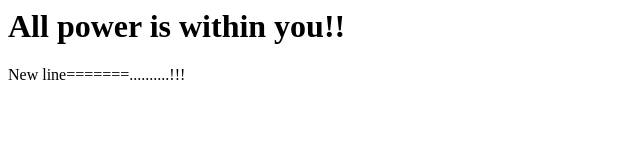
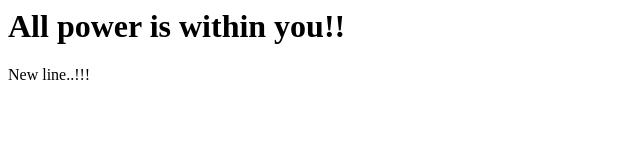
Before and after one commit to Vishwendra10/aws1, a plain HTML site: page index.html in a window 1280 px wide. Shown: the full height of the page, 0-640 px from the left. Drawn offline with Linux system fonts and the light colour scheme.

Commit message:
second local changes

```diff
--- a/index.html
+++ b/index.html
@@ -3,7 +3,7 @@
 		<h1>
 			All power is within you!!
 		</h1>
-			New line=======..........!!!
+			New line..!!!
 		</h2>
 	</body>
 </html>
```
